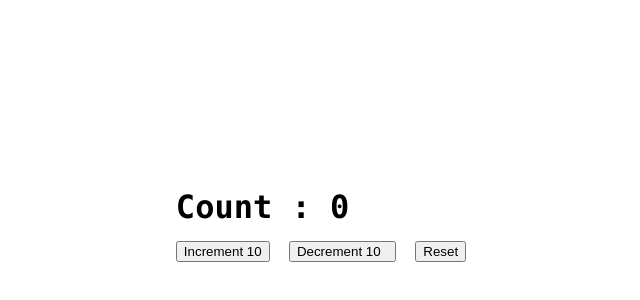
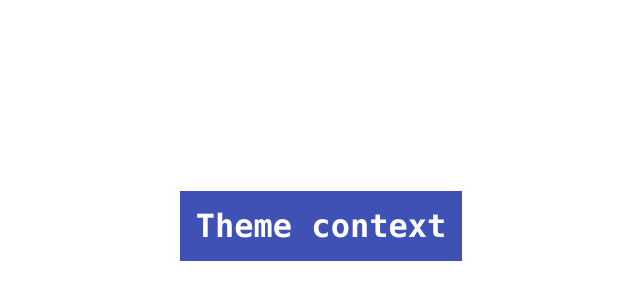
Before and after one commit to SooryaCodes/react-typescript, a React (Create React App) app: page / in a window 1280 px wide. Shown: the part 174-474 px from the top of the page, without its empty margins (319-959 px from the left). Built offline with nearby package versions, Linux system fonts and the light colour scheme.

Commit message:
useContext hook

```diff
--- a/src/App.tsx
+++ b/src/App.tsx
@@ -1,6 +1,8 @@
 import "./App.css";
 import Button from "./components/Button";
 import Container from "./components/Container/Container";
+import Box from "./components/context/Box";
+import { ThemeContextProvider } from "./components/context/ThemeContext";
 import Greet from "./components/Greet";
 import Heading from "./components/Heading";
 import Input from "./components/Input";
@@ -36,7 +38,11 @@
       {/* <LoggedIn /> */}
       {/* <User /> */}
 
-      <Counter />
+      {/* <Counter /> */}
+
+      <ThemeContextProvider>
+        <Box />
+      </ThemeContextProvider>
     </div>
   );
 }
--- /dev/null
+++ b/src/components/context/Box.tsx
@@ -0,0 +1,17 @@
+import { useContext } from "react";
+import { ThemeContext } from "./ThemeContext";
+
+export default function Box() {
+  const theme = useContext(ThemeContext);
+  return (
+    <div
+      style={{
+        backgroundColor: theme.primary.main,
+        color: theme.primary.text,
+        padding: "1rem",
+      }}
+    >
+      Theme context
+    </div>
+  );
+}
--- /dev/null
+++ b/src/components/context/Theme.types.ts
@@ -0,0 +1,5 @@
+import { ReactNode } from "react";
+
+export type ThemeContextProviderProps = {
+  children: ReactNode;
+};
--- /dev/null
+++ b/src/components/context/ThemeContext.tsx
@@ -0,0 +1,13 @@
+import { createContext } from "react";
+import { theme } from "./theme";
+import { ThemeContextProviderProps } from "./Theme.types";
+
+export const ThemeContext = createContext(theme);
+
+export const ThemeContextProvider = ({
+  children,
+}: ThemeContextProviderProps) => {
+  return (
+    <ThemeContext.Provider value={theme}>{children}</ThemeContext.Provider>
+  );
+};
--- /dev/null
+++ b/src/components/context/theme.ts
@@ -0,0 +1,10 @@
+export const theme = {
+  primary: {
+    main: "#3f51b5",
+    text: "#fff",
+  },
+  secondary: {
+    main: "#f50057",
+    text: "#fff",
+  },
+};
```
